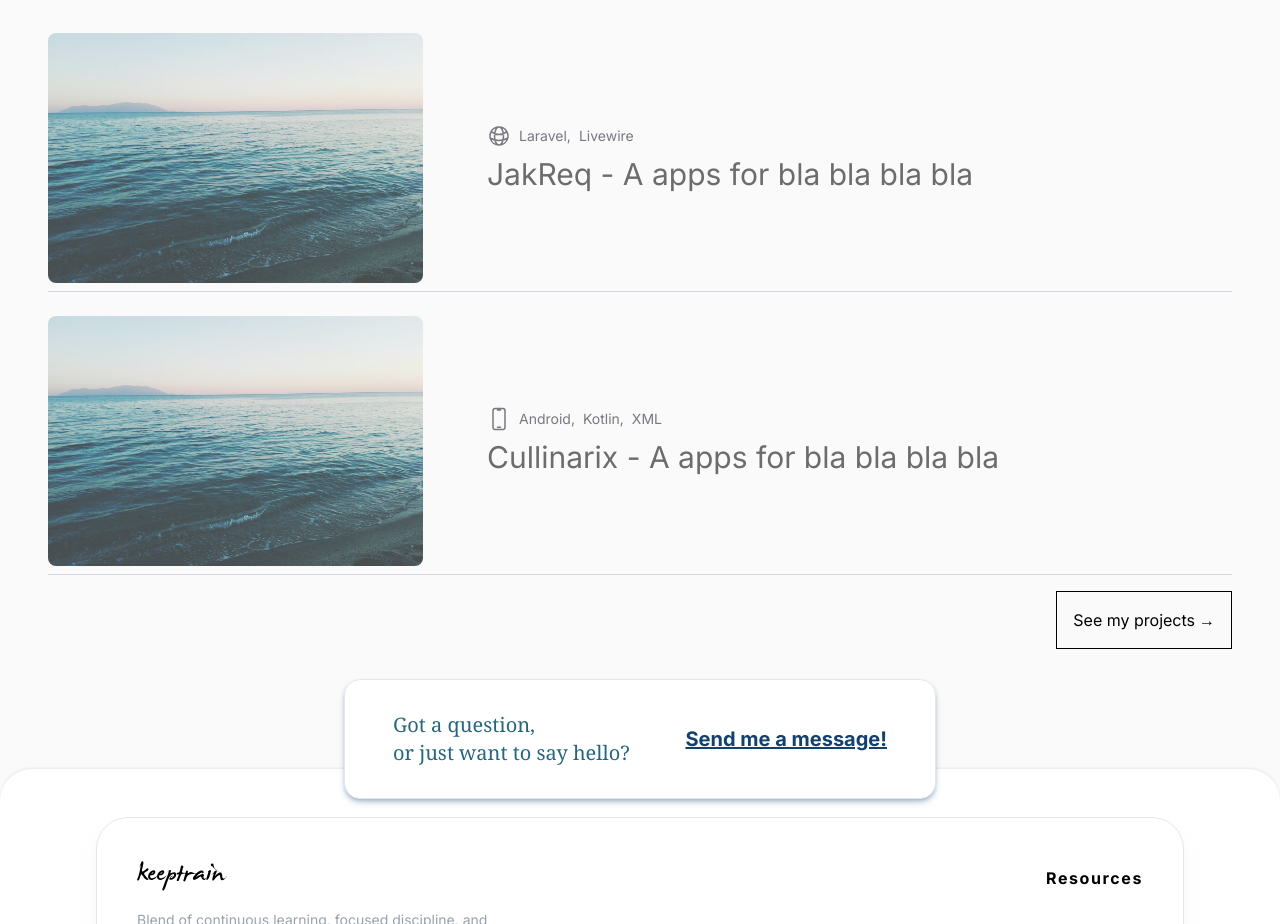
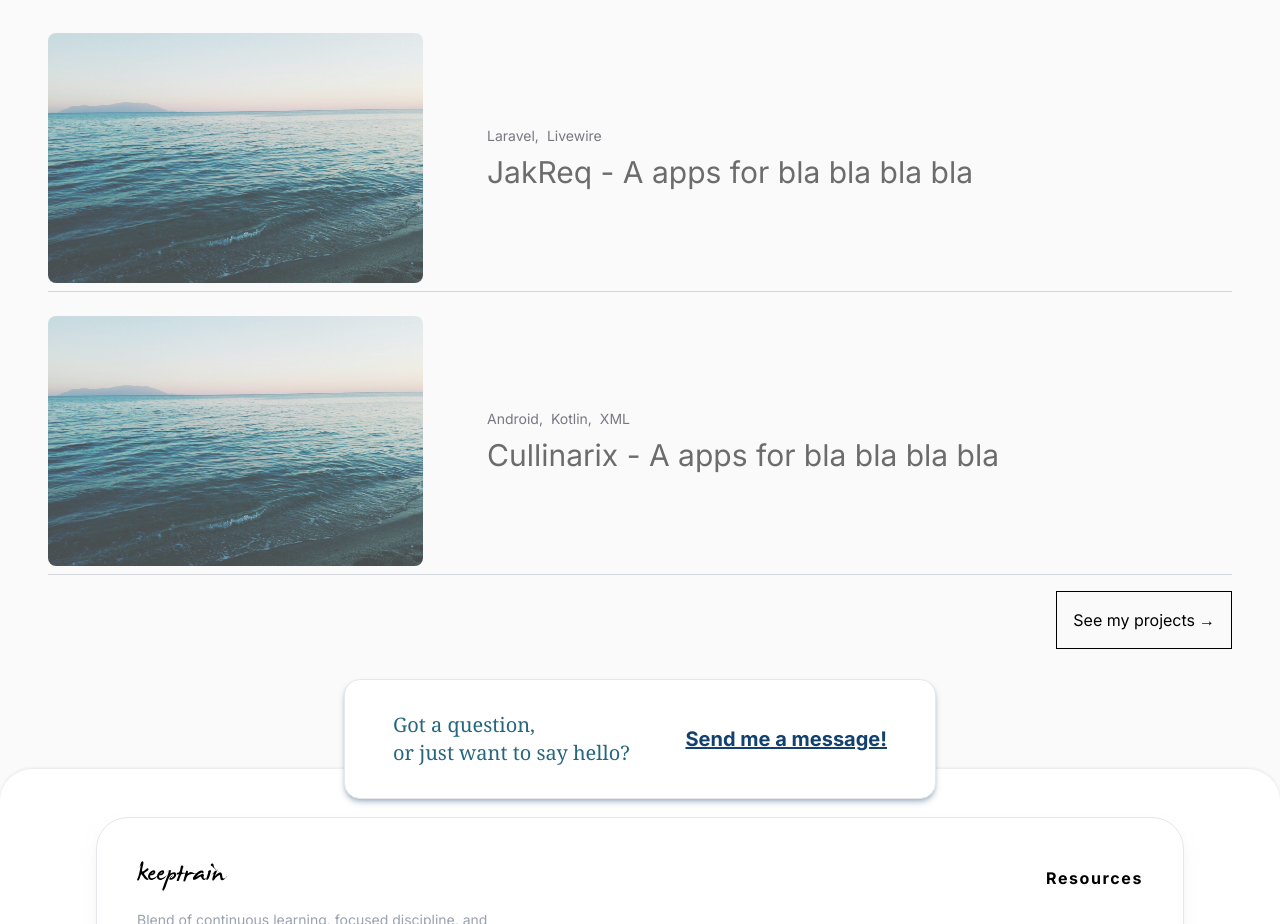
Before and after one commit to keeptrain/portfolio-vercel, a Next.js app: page / in a window 1280 px wide. Shown: the part 1751-2675 px from the top of the page. Built offline with nearby package versions, Linux system fonts and the light colour scheme.

Commit message:
remove a icons component from stack projectData

```diff
--- a/src/components/ProjectsBlogs.tsx
+++ b/src/components/ProjectsBlogs.tsx
@@ -18,13 +18,13 @@ const projectData: ProjectAdapterProps[] = [
   {
     links: "",
     imageSrc: "/test-png.jpg",
-    stack: [<GlobeAlt color={""} />, "Laravel,", "Livewire"],
+    stack: ["Laravel,", "Livewire"],
     title: "JakReq - A apps for bla bla bla bla"
   },
   {
     links: "",
     imageSrc: "/test-png.jpg",
-    stack: [<DevicePhoneMobile color={""} />, "Android,", "Kotlin,", "XML"],
+    stack: ["Android,", "Kotlin,", "XML"],
     title: "Cullinarix - A apps for bla bla bla bla"
   },
 ]
```
